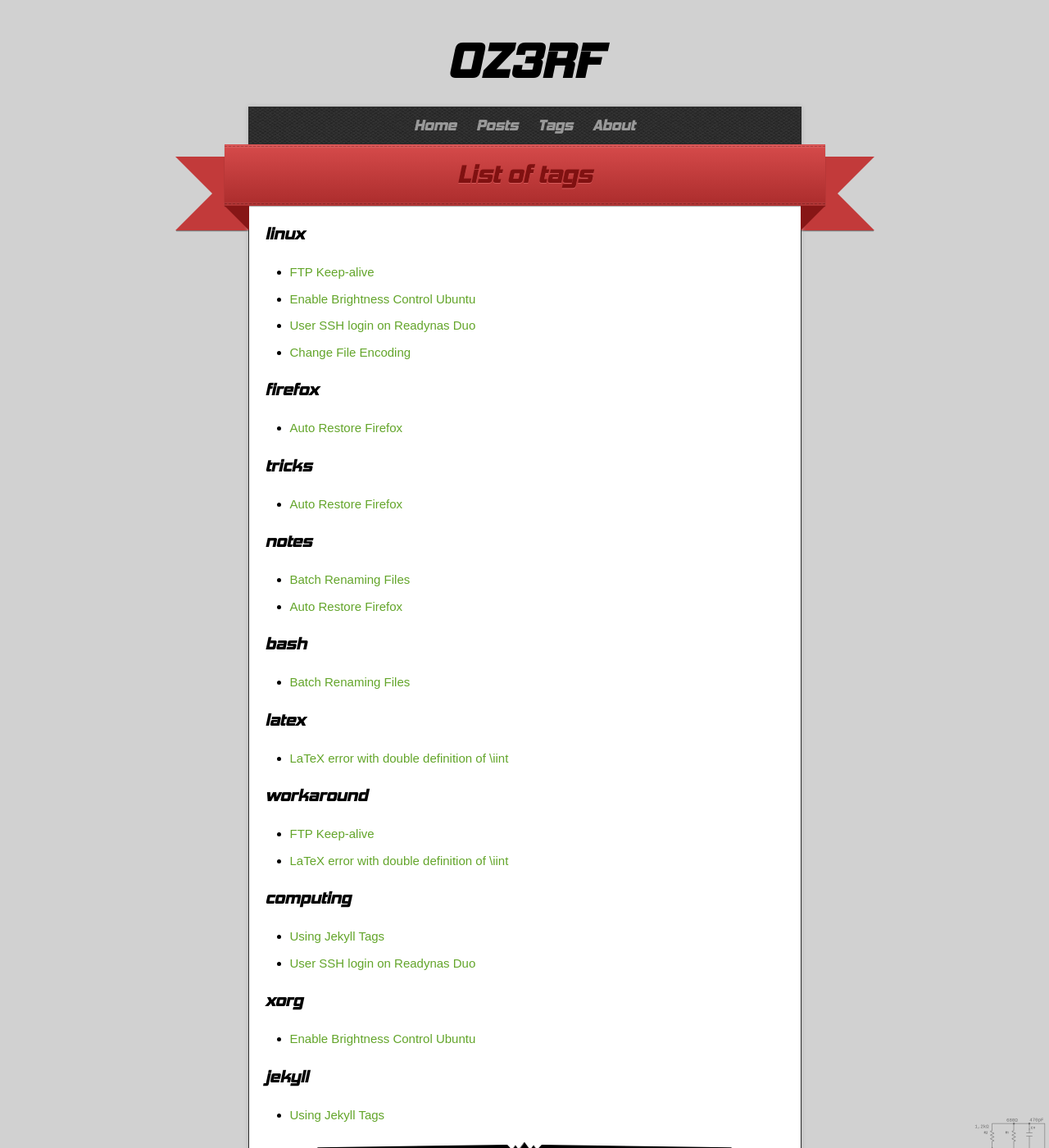
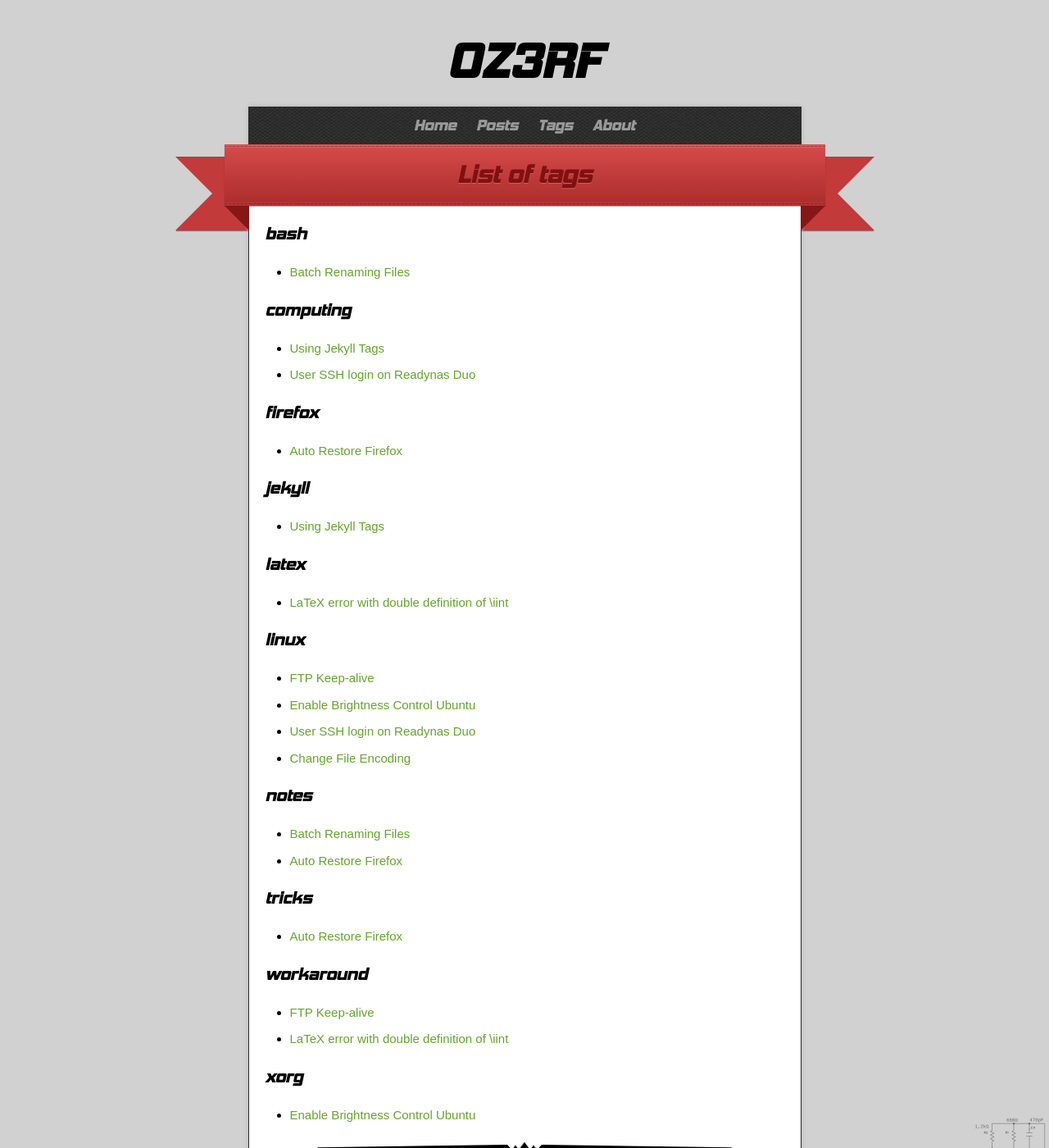
Before and after one commit to nickoe/nickoe.github.io, a Jekyll site: the page built from tags.html, in a window 1280 px wide and 1400 px high. Shown: the whole window at 82% size. Built offline with Jekyll 4.4.1, drawn with Linux system fonts in a browser that asks for light colours; some of the changed lines change nothing that is shown.

Commit message:
Add sorting to tag listing

```diff
--- a/_includes/tag_listing.html
+++ b/_includes/tag_listing.html
@@ -1,8 +1,15 @@
-{% for tag in site.tags %}
-<p><a id="{{ tag[0] }}"><h3>{{ tag[0] }}</h3></a></p>
+{% capture tags %}
+	{% for tag in site.tags %}
+		{{ tag[0] }}
+	{% endfor %}
+{% endcapture %}
+{% assign sortedtags = tags | split:' ' | sort %}
+
+{% for tag in sortedtags %}
+<p><a id="{{ tag }}"><h3>{{ tag }}</h3></a></p>
 <ul>
   {% for post in site.posts %}
-		{% if post.tags contains tag[0] %}
+		{% if post.tags contains tag %}
 		<li>
 			<a href="{{ post.url }}">{{ post.title }}</a>
 		</li>
```
